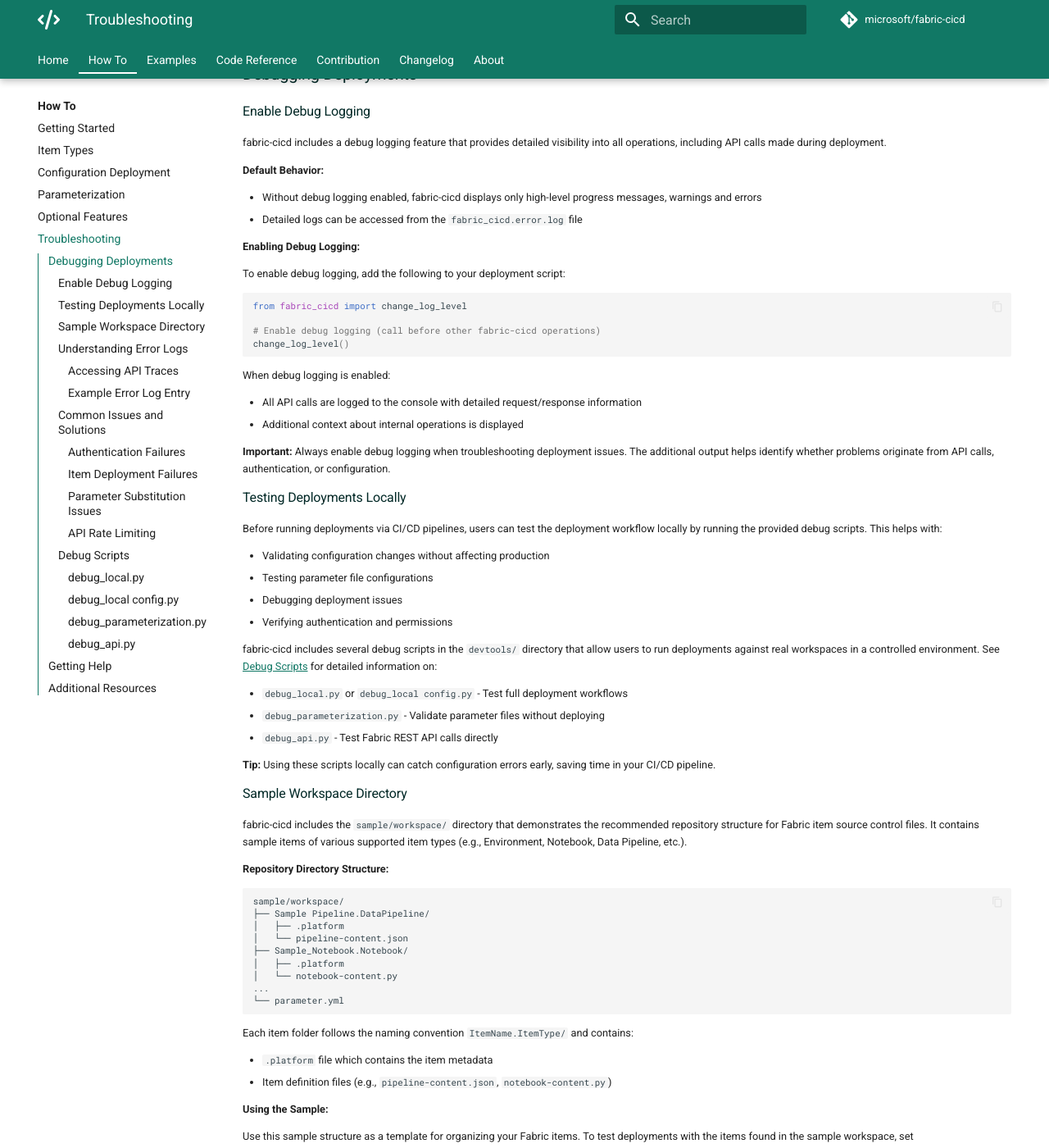
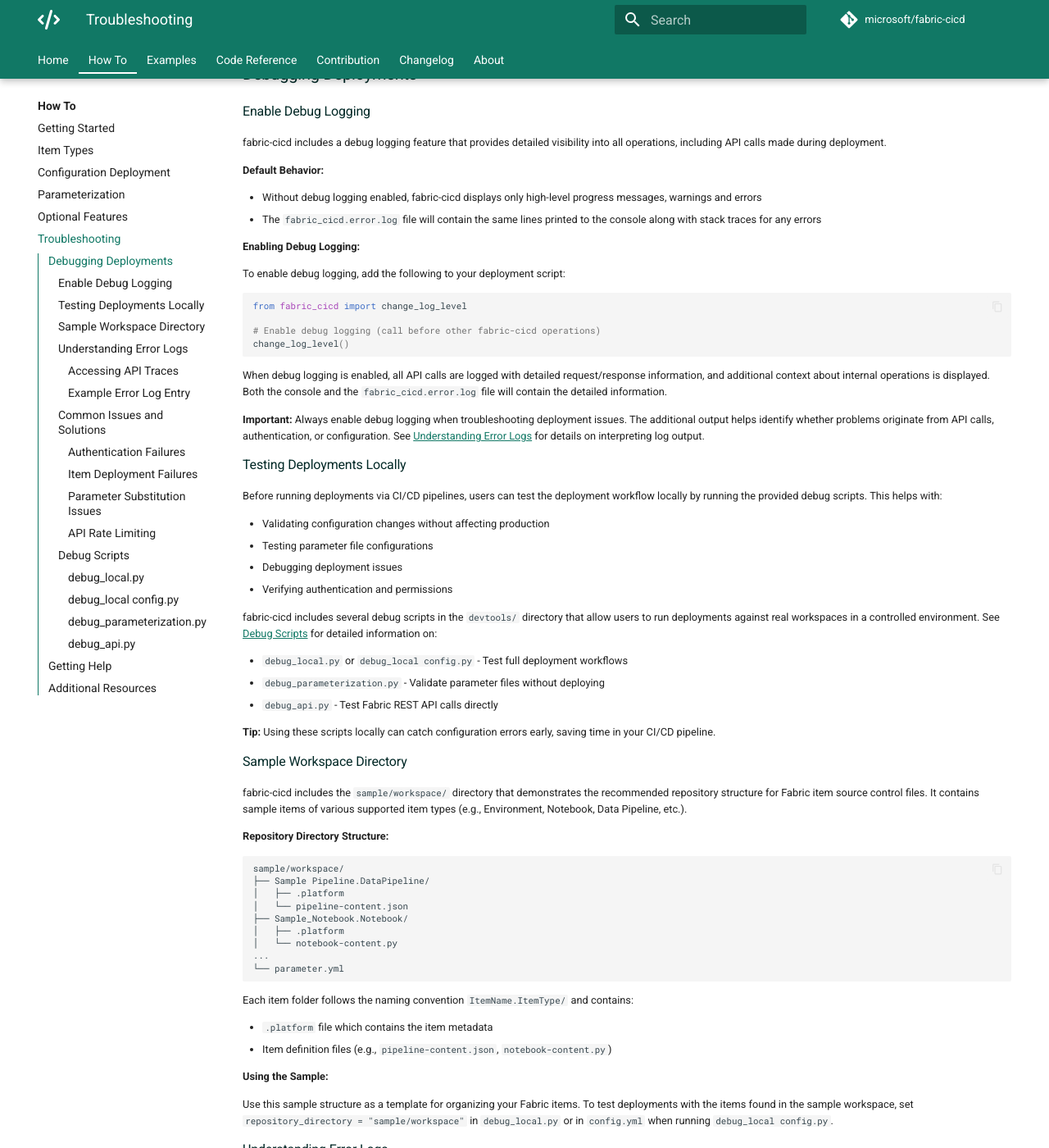
Before and after one commit to shirasassoon/fabric-cicd, an MkDocs documentation site: the page built from docs/how_to/troubleshooting.md, in a window 1280 px wide and 1400 px high, scrolled down 248 px. Shown: the whole window at 82% size. Built offline with MkDocs 1.6.1 and Material for MkDocs 9.7.7, drawn with Linux system fonts in a browser that asks for light colours; comment, search, counter and statistics services are not loaded; the version menu is left out; some of the changed text lies outside the part shown.

Commit message:
Fixes #747 Fix Troubleshooting docs (#748)
This pull request improves the documentation for troubleshooting with
fabric-cicd by clarifying how debug logging and error logs work, and by
providing more actionable guidance for users. The main focus is on
making it easier to understand what information is available in logs and
how to enable and interpret detailed logging during troubleshooting.

**Improvements to logging and troubleshooting documentation:**

* Clarified that the `fabric_cicd.error.log` file will contain both
console output and stack traces for errors, and explained the difference
in log detail based on whether debug logging is enabled.
[[1]](diffhunk://#diff-3e257f7c7676b7b86aa411651c713b5a83e2b8dd433bc60190ff662a57d6a825L14-R14)
[[2]](diffhunk://#diff-3e257f7c7676b7b86aa411651c713b5a83e2b8dd433bc60190ff662a57d6a825L80-R79)
* Updated the section on enabling debug logging to specify that all API
calls and additional internal operation details are logged to both the
console and the log file when debug logging is enabled, and referenced
the new section about interpreting logs.
* Added a tip to always enable debug logging when troubleshooting, and
provided a cross-reference to the section on understanding error logs.
* Expanded the description of what is found in the error log to include
additional logs about internal operations, not just errors and API
traces.

**Clarifications and usability improvements:**

* Improved instructions for configuring local debugging by specifying
the use of a sample `config.yml` file and clarifying the location of
`parameter.yml` for parameterization debugging.
[[1]](diffhunk://#diff-3e257f7c7676b7b86aa411651c713b5a83e2b8dd433bc60190ff662a57d6a825L242-R246)
[[2]](diffhunk://#diff-3e257f7c7676b7b86aa411651c713b5a83e2b8dd433bc60190ff662a57d6a825L274-R270)

Co-authored-by: Shira Sassoon <shirasassoon@microsoft.com>

````diff
--- a/docs/how_to/troubleshooting.md
+++ b/docs/how_to/troubleshooting.md
@@ -10,8 +10,8 @@
 
 **Default Behavior:**
 
--   Without debug logging enabled, fabric-cicd displays only high-level progress messages, warnings and errors
--   Detailed logs can be accessed from the `fabric_cicd.error.log` file
+- Without debug logging enabled, fabric-cicd displays only high-level progress messages, warnings and errors
+- The `fabric_cicd.error.log` file will contain the same lines printed to the console along with stack traces for any errors
 
 **Enabling Debug Logging:**
 
@@ -24,27 +24,24 @@
 change_log_level()
 ```
 
-When debug logging is enabled:
+When debug logging is enabled, all API calls are logged with detailed request/response information, and additional context about internal operations is displayed. Both the console and the `fabric_cicd.error.log` file will contain the detailed information.
 
--   All API calls are logged to the console with detailed request/response information
--   Additional context about internal operations is displayed
-
-**Important:** Always enable debug logging when troubleshooting deployment issues. The additional output helps identify whether problems originate from API calls, authentication, or configuration.
+**Important:** Always enable debug logging when troubleshooting deployment issues. The additional output helps identify whether problems originate from API calls, authentication, or configuration. See [Understanding Error Logs](#understanding-error-logs) for details on interpreting log output.
 
 ### Testing Deployments Locally
 
 Before running deployments via CI/CD pipelines, users can test the deployment workflow locally by running the provided debug scripts. This helps with:
 
--   Validating configuration changes without affecting production
--   Testing parameter file configurations
--   Debugging deployment issues
--   Verifying authentication and permissions
+- Validating configuration changes without affecting production
+- Testing parameter file configurations
+- Debugging deployment issues
+- Verifying authentication and permissions
 
 fabric-cicd includes several debug scripts in the `devtools/` directory that allow users to run deployments against real workspaces in a controlled environment. See [Debug Scripts](#debug-scripts) for detailed information on:
 
--   `debug_local.py` or `debug_local config.py` - Test full deployment workflows
--   `debug_parameterization.py` - Validate parameter files without deploying
--   `debug_api.py` - Test Fabric REST API calls directly
+- `debug_local.py` or `debug_local config.py` - Test full deployment workflows
+- `debug_parameterization.py` - Validate parameter files without deploying
+- `debug_api.py` - Test Fabric REST API calls directly
 
 **Tip:** Using these scripts locally can catch configuration errors early, saving time in your CI/CD pipeline.
 
@@ -68,8 +65,8 @@
 
 Each item folder follows the naming convention `ItemName.ItemType/` and contains:
 
--   `.platform` file which contains the item metadata
--   Item definition files (e.g., `pipeline-content.json`, `notebook-content.py`)
+- `.platform` file which contains the item metadata
+- Item definition files (e.g., `pipeline-content.json`, `notebook-content.py`)
 
 **Using the Sample:**
 
@@ -77,11 +74,9 @@
 
 ### Understanding Error Logs
 
-fabric-cicd automatically creates a `fabric_cicd.error.log` file in your working directory. This file contains:
+When running a deployment, fabric-cicd automatically creates a `fabric_cicd.error.log` file in your working directory. The level of detail captured depends on whether [debug logging is enabled](#enable-debug-logging).
 
--   **Full stack traces** for all errors encountered
--   **API request/response details** including URLs, headers, and payloads
--   **Complete diagnostic information** not always shown in console output
+**Tip:** Always enable debug logging when troubleshooting deployment issues to capture full API traces in the log file.
 
 #### Accessing API Traces
 
@@ -99,13 +94,14 @@
 2. **Response Details**: Status code, response headers, and complete response body
 3. **Timing Information**: When the call was made
 4. **Stack Trace**: The complete call stack leading to the error
+5. **Additional Logs**: Information on internal operations that occurred during deployment
 
 This information is critical for determining if issues are caused by:
 
--   API failures or service issues
--   Authentication/authorization problems
--   Invalid request payloads
--   Network connectivity issues
+- API failures or service issues
+- Authentication/authorization problems
+- Invalid request payloads
+- Network connectivity issues
 
 #### Example Error Log Entry
 
@@ -239,7 +235,7 @@
 
 | Configuration      | Description                                                                         | Required |
 | ------------------ | ----------------------------------------------------------------------------------- | -------- |
-| `config_file`      | Path to your config.yml file                                                        | Yes      |
+| `config_file`      | Path to your `config.yml` file                                                      | Yes      |
 | `environment`      | Target environment (used for parameterization and environment-based configurations) | No       |
 | `token_credential` | Service Principal credentials (defaults to DefaultAzureCredential)                  | No       |
 | `config_override`  | Dictionary to override configuration values within `config.yml`                     | No       |
@@ -247,7 +243,7 @@
 **Quick Start**:
 
 1. Open `devtools/debug_local config.py`
-2. Set `config_file` path and `environment`
+2. Set `config_file` path and `environment` (can use the sample `config.yml` file found in `sample/workspace`)
 3. Uncomment `change_log_level()` to enable debug logging
 4. Ensure required feature flags are enabled (already set in script)
 5. Run: `uv run python "devtools/debug_local config.py"`
@@ -271,7 +267,7 @@
 **Quick Start**:
 
 1. Open `devtools/debug_parameterization.py`
-2. Set `repository_directory` and `environment`
+2. Set `repository_directory` and `environment` (the `parameter.yml` file is located in the repository directory in this case)
 3. Uncomment `change_log_level()` to view all the validation steps
 4. Run: `uv run python devtools/debug_parameterization.py`
 
@@ -310,7 +306,7 @@
 
 ## Additional Resources
 
--   [Contribution Guide](https://github.com/microsoft/fabric-cicd/blob/main/CONTRIBUTING.md) - Setup instructions and PR requirements
--   [Feature Flags](optional_feature.md#feature-flags) - Available feature flags for advanced scenarios
--   [Getting Started](getting_started.md) - Basic installation and authentication
--   [Microsoft Fabric API Documentation](https://learn.microsoft.com/en-us/rest/api/fabric/) - Official API reference
+- [Contribution Guide](https://github.com/microsoft/fabric-cicd/blob/main/CONTRIBUTING.md) - Setup instructions and PR requirements
+- [Feature Flags](optional_feature.md#feature-flags) - Available feature flags for advanced scenarios
+- [Getting Started](getting_started.md) - Basic installation and authentication
+- [Microsoft Fabric API Documentation](https://learn.microsoft.com/en-us/rest/api/fabric/) - Official API reference
````
